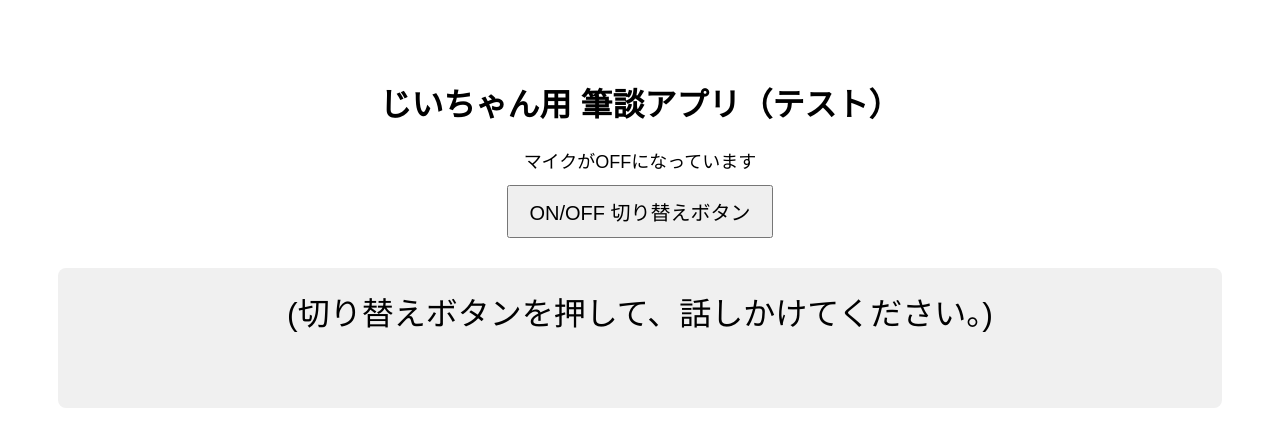
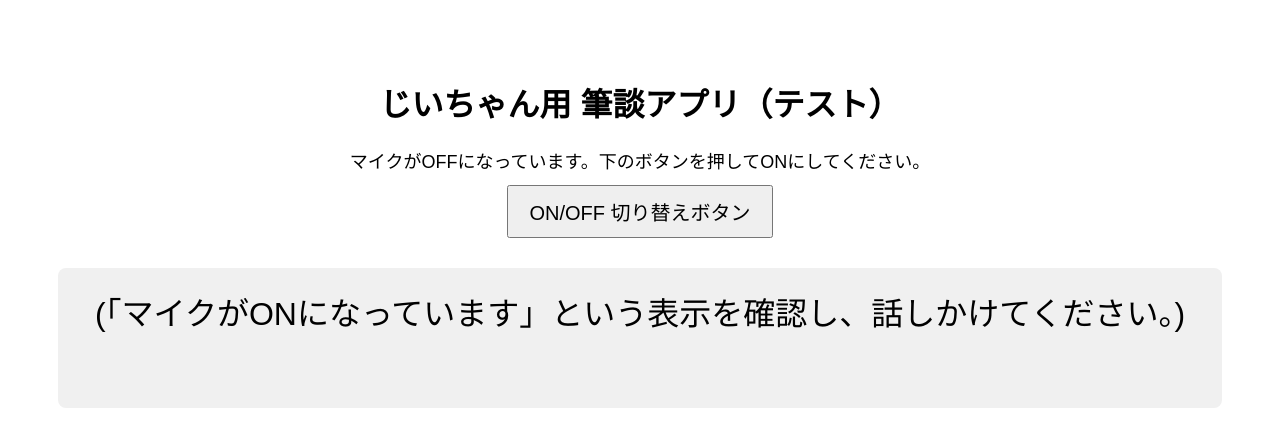
Before and after one commit to hama0115/voice-to-text, a plain HTML site: page index.html in a window 1280 px wide. Drawn offline with Linux system fonts and the light colour scheme.

Commit message:
chore: 文言を変更

```diff
--- a/index.html
+++ b/index.html
@@ -13,9 +13,13 @@
   </head>
   <body>
     <h1>じいちゃん用 筆談アプリ（テスト）</h1>
-    <p id="mic-status" aria-live="polite">マイクがOFFになっています</p>
+    <p id="mic-status" aria-live="polite">
+      マイクがOFFになっています。下のボタンを押してONにしてください。
+    </p>
     <button id="toggle-btn" type="button">ON/OFF 切り替えボタン</button>
-    <div id="result">(切り替えボタンを押して、話しかけてください。)</div>
+    <div id="result">
+      (「マイクがONになっています」という表示を確認し、話しかけてください。)
+    </div>
 
     <script src="app.js" defer></script>
   </body>
```
